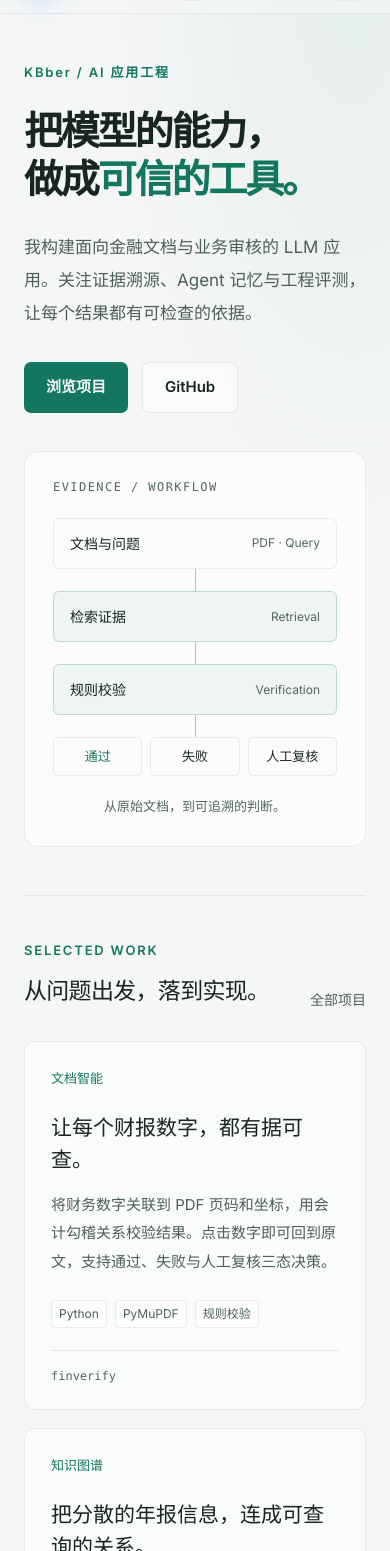
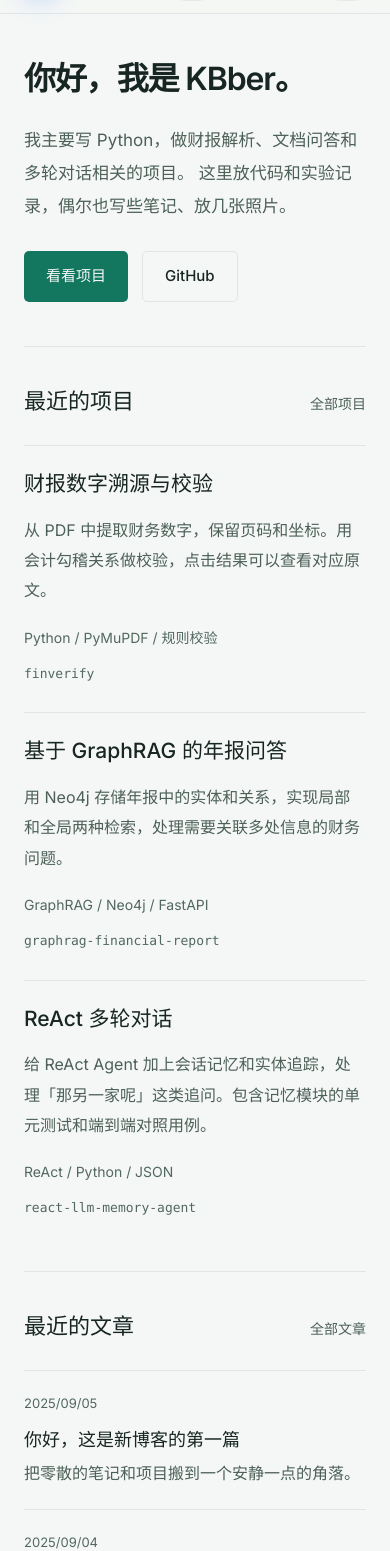
Before and after one commit to KBber/KBber.github.io, an Astro site: page / in a window 390 px wide. Shown: the part 49-1600 px from the top of the page. Built offline with nearby package versions, Linux system fonts and the light colour scheme; Astro itself is replaced by a stand-in of ours.

Commit message:
Simplify site copy and remove promotional styling

```diff
--- a/site.config.ts
+++ b/site.config.ts
@@ -8,9 +8,9 @@ export const SITE_CONFIG = {
   /** Site identity */
   brand: {
     name: 'KBber',
-    tagline: 'AI 应用工程与实验记录',
-    signature: 'Run the experiment. Trust the numbers. Ship the thing.',
-    bio: '围绕 Agent · LLM · 强化学习的工程作品集 — 把论文搬进能跑、可测、可上线的系统。',
+    tagline: '项目与笔记',
+    signature: '代码、实验记录和日常笔记。',
+    bio: '我主要写 Python，做财报解析、文档问答和多轮对话相关的项目。',
   },
 
   /** Owner profile (used on Home and About) */
@@ -68,7 +68,7 @@ export const SITE_CONFIG = {
   seo: {
     titleTemplate: '%s · KBber',
     description:
-      'KBber 的个人主页 — AI Engineer，专注于 Agent 系统、LLM 应用工程（GraphRAG、Contextual RAG）与强化学习微调（GRPO / RLHF）。',
+      'KBber 的个人网站。记录 Python 和 LLM 应用项目，也放文章、笔记和照片。',
     ogImage: '/assets/2.jpg',
     lang: 'zh-CN',
   },
--- a/src/data/projects.ts
+++ b/src/data/projects.ts
@@ -1,11 +1,83 @@
 export const projects = [
-  { name: 'finverify', category: '文档智能', title: '让每个财报数字，都有据可查。', description: '将财务数字关联到 PDF 页码和坐标，用会计勾稽关系校验结果。点击数字即可回到原文，支持通过、失败与人工复核三态决策。', stack: ['Python', 'PyMuPDF', '规则校验'], href: 'https://github.com/KBber/finverify', featured: true },
-  { name: 'graphrag-financial-report', category: '知识图谱', title: '把分散的年报信息，连成可查询的关系。', description: '通过 Neo4j 组织实体与关系，结合局部和全局检索，处理需要串联多处证据的财务问题。', stack: ['GraphRAG', 'Neo4j', 'FastAPI'], href: 'https://github.com/KBber/graphrag-financial-report', featured: true },
-  { name: 'react-llm-memory-agent', category: 'Agent 记忆', title: '让「那另一家呢」成为一个完整问题。', description: '按会话保存短期记忆，通过实体追踪与指代消解改写追问，再交给 ReAct 工具链处理。包含单元测试与端到端对照用例。', stack: ['ReAct', 'Memory', 'Python'], href: 'https://github.com/KBber/react-llm-memory-agent', featured: true },
-  { name: 'video-skills-repo', category: '开发者工具', title: '把视频制作能力，装进 Agent 的工具箱。', description: '整合 5 套上游工具的 26 个技能，提供跨平台安装、依赖检查与技能发现校验。', stack: ['PowerShell', 'Python', 'CI'], href: 'https://github.com/KBber/video-skills-repo', featured: false },
-  { name: 'pd-grpo', category: '强化学习', title: '在重复博弈中，观察策略如何形成。', description: '用 GRPO 训练囚徒困境中的决策策略，通过训练曲线与实验记录分析合作和背叛行为。', stack: ['GRPO', 'PyTorch', 'Qwen'], href: 'https://github.com/KBber/pd-grpo', featured: false },
-  { name: 'chinese-ner-sequence-labeling', category: '自然语言处理', title: '同一个实体识别任务，比较四条技术路线。', description: '对比 BERT、CRF、LLM 提示与 LoRA 微调，记录不同建模方法的实现与评测。', stack: ['BERT', 'CRF', 'LoRA'], href: 'https://github.com/KBber/chinese-ner-sequence-labeling', featured: false },
-  { name: 'edgeai-trash-classifier', category: '端侧 AI', title: '把图像分类模型，部署到手机端。', description: '从图像分类训练到 Android 相机推理，探索轻量模型在端侧设备的交付。', stack: ['MobileNetV2', 'Android'], href: 'https://github.com/KBber/edgeai-trash-classifier', featured: false },
-  { name: 'contextual-retrieval-for-user-memory', category: '上下文工程', title: '为用户记忆补充可检索的上下文。', description: '围绕上下文检索与结构化记忆卡片，探索多轮交互中的记忆组织。', stack: ['Contextual RAG', 'Memory'], href: 'https://github.com/KBber/contextual-retrieval-for-user-memory', featured: false },
-  { name: 'S2DL', category: '研究复现', title: '高光谱图像聚类的运行环境适配。', description: '基于上游研究实现，处理 MATLAB 兼容性、构建与路径配置。', stack: ['MATLAB', 'Hyperspectral'], href: 'https://github.com/KBber/S2DL', featured: false },
+  {
+    name: 'finverify',
+    title: '财报数字溯源与校验',
+    description:
+      '从 PDF 中提取财务数字，保留页码和坐标。用会计勾稽关系做校验，点击结果可以查看对应原文。',
+    stack: ['Python', 'PyMuPDF', '规则校验'],
+    href: 'https://github.com/KBber/finverify',
+    featured: true,
+  },
+  {
+    name: 'graphrag-financial-report',
+    title: '基于 GraphRAG 的年报问答',
+    description:
+      '用 Neo4j 存储年报中的实体和关系，实现局部和全局两种检索，处理需要关联多处信息的财务问题。',
+    stack: ['GraphRAG', 'Neo4j', 'FastAPI'],
+    href: 'https://github.com/KBber/graphrag-financial-report',
+    featured: true,
+  },
+  {
+    name: 'react-llm-memory-agent',
+    title: 'ReAct 多轮对话',
+    description:
+      '给 ReAct Agent 加上会话记忆和实体追踪，处理「那另一家呢」这类追问。包含记忆模块的单元测试和端到端对照用例。',
+    stack: ['ReAct', 'Python', 'JSON'],
+    href: 'https://github.com/KBber/react-llm-memory-agent',
+    featured: true,
+  },
+  {
+    name: 'video-skills-repo',
+    title: '视频 Skills 安装工具',
+    description:
+      '把 5 套上游工具的 26 个技能打包安装到 MiniMax Code。提供跨平台安装脚本、依赖检查和技能发现校验。',
+    stack: ['PowerShell', 'Python', 'GitHub Actions'],
+    href: 'https://github.com/KBber/video-skills-repo',
+    featured: false,
+  },
+  {
+    name: 'pd-grpo',
+    title: '囚徒困境中的 GRPO 训练',
+    description:
+      '用 GRPO 训练小模型参与重复囚徒困境，记录训练过程和策略变化，分析模型何时选择合作或背叛。',
+    stack: ['GRPO', 'PyTorch', 'Qwen'],
+    href: 'https://github.com/KBber/pd-grpo',
+    featured: false,
+  },
+  {
+    name: 'chinese-ner-sequence-labeling',
+    title: '中文命名实体识别对比',
+    description:
+      '在同一任务上对比 BERT+Linear、BERT+CRF、LLM API 和 LoRA 微调，记录各自的训练与评测结果。',
+    stack: ['BERT', 'CRF', 'LoRA'],
+    href: 'https://github.com/KBber/chinese-ner-sequence-labeling',
+    featured: false,
+  },
+  {
+    name: 'edgeai-trash-classifier',
+    title: 'Android 垃圾分类',
+    description:
+      '训练轻量图像分类模型并部署到 Android，接入相机画面进行识别。',
+    stack: ['MobileNetV2', 'Android'],
+    href: 'https://github.com/KBber/edgeai-trash-classifier',
+    featured: false,
+  },
+  {
+    name: 'contextual-retrieval-for-user-memory',
+    title: '用户记忆检索实验',
+    description:
+      '实现上下文检索与 JSON 记忆卡片，测试多轮对话中如何存储和查回用户信息。',
+    stack: ['Contextual RAG', 'Memory'],
+    href: 'https://github.com/KBber/contextual-retrieval-for-user-memory',
+    featured: false,
+  },
+  {
+    name: 'S2DL',
+    title: 'S2DL 运行环境适配',
+    description:
+      '为上游高光谱图像聚类代码修复 MATLAB 兼容性、构建脚本和路径配置。',
+    stack: ['MATLAB', '高光谱图像'],
+    href: 'https://github.com/KBber/S2DL',
+    featured: false,
+  },
 ];
--- a/src/pages/index.astro
+++ b/src/pages/index.astro
@@ -2,37 +2,66 @@
 import { getCollection } from 'astro:content';
 import BaseLayout from '@layouts/BaseLayout.astro';
 import { projects } from '../data/projects';
-const posts = (await getCollection('posts', ({ data }) => !data.draft)).sort((a,b) => +b.data.pubDate - +a.data.pubDate).slice(0,3);
+
+const posts = (await getCollection('posts', ({ data }) => !data.draft))
+  .sort((a, b) => +b.data.pubDate - +a.data.pubDate)
+  .slice(0, 3);
 ---
+
 <BaseLayout activeNav="/">
   <div class="portfolio-home">
     <section class="intro">
-      <div class="intro-copy">
-        <p class="eyebrow">KBber / AI 应用工程</p>
-        <h1>把模型的能力，<br />做成<span>可信的工具。</span></h1>
-        <p class="intro-description">我构建面向金融文档与业务审核的 LLM 应用。关注证据溯源、Agent 记忆与工程评测，让每个结果都有可检查的依据。</p>
-        <div class="intro-actions"><a class="primary-action" href="/projects/">浏览项目</a><a class="secondary-action" href="https://github.com/KBber">GitHub</a></div>
-      </div>
-      <div class="system-map" aria-label="文档输入、检索、校验与人工复核的工作流程">
-        <div class="map-caption">EVIDENCE / WORKFLOW</div>
-        <div class="map-input">文档与问题 <span>PDF · Query</span></div>
-        <div class="map-connector"></div>
-        <div class="map-stage"><b>检索证据</b><span>Retrieval</span></div>
-        <div class="map-connector"></div>
-        <div class="map-stage"><b>规则校验</b><span>Verification</span></div>
-        <div class="map-connector"></div>
-        <div class="map-results"><span>通过</span><span>失败</span><span>人工复核</span></div>
-        <p>从原始文档，到可追溯的判断。</p>
+      <h1>你好，我是 KBber。</h1>
+      <p class="intro-description">
+        我主要写 Python，做财报解析、文档问答和多轮对话相关的项目。
+        这里放代码和实验记录，偶尔也写些笔记、放几张照片。
+      </p>
+      <div class="intro-actions">
+        <a class="primary-action" href="/projects/">看看项目</a>
+        <a class="secondary-action" href="https://github.com/KBber">GitHub</a>
       </div>
     </section>
-    <section class="work-section">
-      <div class="section-heading"><div><p class="eyebrow">SELECTED WORK</p><h2>从问题出发，落到实现。</h2></div><a href="/projects/">全部项目</a></div>
-      <div class="work-grid">{projects.filter(p=>p.featured).map(p=><a class="work-card" href={p.href}><span class="work-category">{p.category}</span><h3>{p.title}</h3><p>{p.description}</p><div class="work-stack">{p.stack.map(s=><span>{s}</span>)}</div><span class="repo-name">{p.name}</span></a>)}</div>
+
+    <section class="work-section" aria-labelledby="work-heading">
+      <div class="section-heading">
+        <h2 id="work-heading">最近的项目</h2>
+        <a href="/projects/">全部项目</a>
+      </div>
+      <div class="work-grid">
+        {projects.filter((project) => project.featured).map((project) => (
+          <a class="work-card" href={project.href}>
+            <h3>{project.title}</h3>
+            <p>{project.description}</p>
+            <div class="work-stack">{project.stack.join(' / ')}</div>
+            <span class="repo-name">{project.name}</span>
+          </a>
+        ))}
+      </div>
     </section>
-    <section class="writing-section">
-      <div class="section-heading"><div><p class="eyebrow">FIELD NOTES</p><h2>写下过程，也记录判断。</h2></div><a href="/posts/">全部文章</a></div>
-      <div class="writing-list">{posts.map(p=><a href={`/posts/${p.id}/`}><time datetime={p.data.pubDate.toISOString()}>{p.data.pubDate.toLocaleDateString('zh-CN',{year:'numeric',month:'2-digit',day:'2-digit',timeZone:'Asia/Shanghai'})}</time><div><h3>{p.data.title}</h3><p>{p.data.description}</p></div><span class="writing-type">阅读文章</span></a>)}</div>
+
+    <section class="writing-section" aria-labelledby="writing-heading">
+      <div class="section-heading">
+        <h2 id="writing-heading">最近的文章</h2>
+        <a href="/posts/">全部文章</a>
+      </div>
+      <div class="writing-list">
+        {posts.map((post) => (
+          <a href={`/posts/${post.id}/`}>
+            <time datetime={post.data.pubDate.toISOString()}>
+              {post.data.pubDate.toLocaleDateString('zh-CN', {
+                year: 'numeric',
+                month: '2-digit',
+                day: '2-digit',
+                timeZone: 'Asia/Shanghai',
+              })}
+            </time>
+            <div>
+              <h3>{post.data.title}</h3>
+              <p>{post.data.description}</p>
+            </div>
+          </a>
+        ))}
+      </div>
     </section>
-    <section class="closing"><h2>从代码开始交流。</h2><p>项目实现、实验记录与工具，都在 GitHub。</p><a class="secondary-action" href="https://github.com/KBber">访问 GitHub</a></section>
   </div>
 </BaseLayout>
--- a/src/styles/global.css
+++ b/src/styles/global.css
@@ -623,67 +623,307 @@ button { font-family: inherit; cursor: pointer; }
   }
 }
 
-/* Editorial portfolio layer, shared by the home and project directory. */
-:root { --accent:#55d6bd; --accent-soft:#81e6d2; --accent-deep:#178a73; --font-sans:'Inter','Noto Sans SC',system-ui,sans-serif; --bg:#101416; --bg-2:#141b1d; --ink:#eef3f1; --ink-2:#b2beb9; --muted:#9eafa8; }
-:root.light-mode { --accent:#137760; --accent-soft:#12634f; --bg:#f5f7f6; --bg-2:#edf1ee; --ink:#172622; --ink-2:#4c6057; --muted:#52685e; }
-body::before { background:radial-gradient(ellipse at 90% 0%,color-mix(in srgb,var(--accent) 7%,transparent),transparent 50%),var(--bg); }
-body::after { display:none; }
-.navbar { margin-bottom:0; }
-.nav-inner { max-width:1240px; }
-.logo { background:var(--accent); color:var(--bg); box-shadow:none; }
-.portfolio-home { max-width:1192px; padding:0 24px; margin:auto; }
-.intro { padding:100px 0 90px; display:grid; grid-template-columns:1.45fr 1fr; align-items:center; gap:80px; border-bottom:1px solid var(--line); }
-.eyebrow { font-size:13px; font-weight:600; letter-spacing:.14em; color:var(--accent); margin:0 0 24px; }
-.intro h1,.project-directory h1 { font-size:clamp(36px,4.7vw,62px); line-height:1.22; letter-spacing:-.055em; font-weight:600; margin:0 0 28px; }
-.intro h1 span { color:var(--accent); }
-.intro-description { font-size:17px; line-height:1.95; color:var(--ink-2); max-width:620px; }
-.intro-actions { display:flex; flex-wrap:wrap; gap:14px; margin-top:32px; }
-.primary-action,.secondary-action { display:inline-flex; align-items:center; justify-content:center; padding:12px 22px; border-radius:7px; font-size:15px; font-weight:600; text-decoration:none; min-height:48px; }
-.primary-action { color:var(--bg); background:var(--accent); }
-.secondary-action { color:var(--ink); border:1px solid var(--line); background:var(--glass-highlight); }
-.system-map { border:1px solid var(--line); border-radius:14px; padding:28px; background:var(--glass-bg); position:relative; }
-.map-caption { font:12px var(--font-mono); color:var(--muted); letter-spacing:.12em; margin-bottom:24px; }
-.map-input,.map-stage { border:1px solid var(--line); border-radius:6px; padding:13px 16px; display:flex; justify-content:space-between; gap:8px; align-items:center; font-size:14px; }
-.map-input span,.map-stage span { font-size:12px; color:var(--muted); }
-.map-stage { background:color-mix(in srgb,var(--accent) 6%,transparent); border-color:color-mix(in srgb,var(--accent) 22%,transparent); }
-.map-stage b { font-weight:500; }
-.map-connector { height:22px; width:1px; background:var(--accent); margin:auto; opacity:.4; }
-.map-results { display:flex; gap:8px; }
-.map-results span { flex:1; text-align:center; font-size:13px; padding:8px 3px; border:1px solid var(--line); border-radius:5px; }
-.map-results span:first-child { color:var(--accent); }
-.system-map>p { font-size:13px; color:var(--muted); margin:20px 0 0; text-align:center; }
-.work-section,.writing-section { padding:68px 0; border-bottom:1px solid var(--line); }
-.section-heading { display:flex; justify-content:space-between; align-items:end; gap:20px; margin-bottom:30px; }
-.section-heading .eyebrow { margin-bottom:12px; }
-.section-heading h2,.closing h2 { font-size:28px; letter-spacing:-.03em; font-weight:500; margin:0; }
-.section-heading>a { white-space:nowrap; font-size:14px; color:var(--ink-2); }
-.work-grid { display:grid; grid-template-columns:repeat(3,minmax(0,1fr)); gap:18px; }
-.work-card { display:flex; flex-direction:column; min-width:0; padding:26px; border:1px solid var(--line); border-radius:10px; background:var(--glass-highlight); color:var(--ink); text-decoration:none; transition:border-color .2s,transform .2s; }
-.work-card:hover { transform:translateY(-3px); border-color:var(--accent); }
-.work-category { color:var(--accent); font-size:13px; }
-.work-card h3,.work-card h2 { font-size:21px; line-height:1.55; font-weight:500; margin:22px 0 14px; }
-.work-card>p { font-size:15px; line-height:1.9; color:var(--ink-2); margin:0 0 24px; }
-.work-stack { display:flex; gap:8px; flex-wrap:wrap; margin-top:auto; }
-.work-stack span { font-size:12px; color:var(--ink-2); background:var(--glass-highlight); border:1px solid var(--line); padding:3px 7px; border-radius:4px; }
-.repo-name { font:12px var(--font-mono); overflow-wrap:anywhere; color:var(--muted); border-top:1px solid var(--line); padding-top:18px; margin-top:22px; }
-.writing-list>a { display:flex; gap:26px; align-items:baseline; padding:24px 0; border-bottom:1px solid var(--line); text-decoration:none; color:var(--ink); }
-.writing-list time,.writing-type { font-size:13px; color:var(--muted); white-space:nowrap; }
-.writing-list h3 { font-size:18px; font-weight:500; margin:0 0 6px; }
-.writing-list p { font-size:15px; color:var(--ink-2); margin:0; }
-.writing-type { margin-left:auto; }
-.closing { padding:65px 0; }
-.closing p { color:var(--ink-2); margin-bottom:24px; }
-.project-directory { padding-top:72px; padding-bottom:60px; }
-.project-directory>.work-grid { margin-top:45px; row-gap:24px; }
-.local-work { padding:32px 0; border-top:1px solid var(--line); margin-top:32px; max-width:840px; }
-.local-work h2 { font-size:24px; font-weight:500; }
-.local-work p { font-size:16px; line-height:1.9; color:var(--ink-2); }
-:focus-visible { outline:2px solid var(--accent); outline-offset:5px; }
-@media(max-width:1000px) { .intro { gap:35px; padding:70px 0; } .work-grid { grid-template-columns:repeat(2,minmax(0,1fr)); } .nav-inner { gap:10px; } .nav-links { gap:2px; } }
-@media(max-width:720px) { .intro { grid-template-columns:1fr; gap:38px; padding:48px 0; } .intro h1 { font-size:39px; } .work-grid { grid-template-columns:1fr; } .system-map { max-width:440px; width:100%; } .section-heading h2 { font-size:23px; } .work-section,.writing-section { padding:44px 0; } .writing-list>a { flex-wrap:wrap; gap:10px; } .writing-list>a>div { width:100%; } .writing-type { display:none; } .project-directory { padding-top:44px; } }
-@media(prefers-reduced-motion:reduce) { html { scroll-behavior:auto; } *,*::before,*::after { animation:none!important; transition:none!important; } .work-card:hover { transform:none; } }
-@media(max-width:720px) {
-  .nav-links { visibility:hidden; background:var(--bg-2); }
-  .nav-links.is-open { visibility:visible; }
-  .nav-links a { display:block; min-height:44px; }
+/* Portfolio pages */
+:root {
+  --accent: #55d6bd;
+  --accent-soft: #81e6d2;
+  --accent-deep: #178a73;
+  --font-sans: 'Inter', 'Noto Sans SC', system-ui, sans-serif;
+  --bg: #101416;
+  --bg-2: #141b1d;
+  --ink: #eef3f1;
+  --ink-2: #b2beb9;
+  --muted: #9eafa8;
 }
+
+:root.light-mode {
+  --accent: #137760;
+  --accent-soft: #12634f;
+  --bg: #f5f7f6;
+  --bg-2: #edf1ee;
+  --ink: #172622;
+  --ink-2: #4c6057;
+  --muted: #52685e;
+}
+
+body::before {
+  background: var(--bg);
+}
+
+body::after {
+  display: none;
+}
+
+.navbar {
+  margin-bottom: 0;
+}
+
+.nav-inner {
+  max-width: 1240px;
+}
+
+.logo {
+  background: var(--accent);
+  color: var(--bg);
+  box-shadow: none;
+}
+
+.portfolio-home {
+  max-width: 1192px;
+  padding: 0 24px;
+  margin: auto;
+}
+
+.intro {
+  padding: 76px 0 64px;
+  border-bottom: 1px solid var(--line);
+}
+
+.intro h1,
+.project-directory h1 {
+  font-size: clamp(32px, 4vw, 48px);
+  line-height: 1.3;
+  letter-spacing: -.035em;
+  font-weight: 600;
+  margin: 0 0 24px;
+}
+
+.intro-description {
+  max-width: 650px;
+  font-size: 17px;
+  line-height: 1.95;
+  color: var(--ink-2);
+}
+
+.intro-actions {
+  display: flex;
+  flex-wrap: wrap;
+  gap: 14px;
+  margin-top: 28px;
+}
+
+.primary-action,
+.secondary-action {
+  display: inline-flex;
+  align-items: center;
+  justify-content: center;
+  min-height: 48px;
+  padding: 12px 22px;
+  border-radius: 5px;
+  font-size: 15px;
+  font-weight: 500;
+  text-decoration: none;
+}
+
+.primary-action {
+  color: var(--bg);
+  background: var(--accent);
+}
+
+.secondary-action {
+  color: var(--ink);
+  border: 1px solid var(--line);
+}
+
+.work-section,
+.writing-section {
+  padding: 48px 0;
+  border-bottom: 1px solid var(--line);
+}
+
+.section-heading {
+  display: flex;
+  justify-content: space-between;
+  align-items: baseline;
+  gap: 20px;
+  margin-bottom: 26px;
+}
+
+.section-heading h2 {
+  margin: 0;
+  font-size: 24px;
+  font-weight: 500;
+}
+
+.section-heading > a {
+  white-space: nowrap;
+  font-size: 14px;
+  color: var(--ink-2);
+}
+
+.work-grid {
+  display: grid;
+  grid-template-columns: repeat(3, minmax(0, 1fr));
+  gap: 28px;
+}
+
+.work-card {
+  display: flex;
+  flex-direction: column;
+  min-width: 0;
+  padding: 22px 0 16px;
+  border-top: 1px solid var(--line);
+  color: var(--ink);
+  text-decoration: none;
+}
+
+.work-card h3,
+.work-card h2 {
+  margin: 0 0 14px;
+  font-size: 21px;
+  line-height: 1.55;
+  font-weight: 500;
+  transition: color .2s;
+}
+
+.work-card:hover h3,
+.work-card:hover h2 {
+  color: var(--accent);
+}
+
+.work-card > p {
+  margin: 0 0 20px;
+  font-size: 16px;
+  line-height: 1.9;
+  color: var(--ink-2);
+}
+
+.work-stack {
+  margin-top: auto;
+  font-size: 14px;
+  line-height: 1.7;
+  color: var(--muted);
+}
+
+.repo-name {
+  margin-top: 14px;
+  font: 13px/1.6 var(--font-mono);
+  overflow-wrap: anywhere;
+  color: var(--muted);
+}
+
+.writing-list > a {
+  display: flex;
+  align-items: baseline;
+  gap: 26px;
+  padding: 22px 0;
+  border-top: 1px solid var(--line);
+  color: var(--ink);
+  text-decoration: none;
+}
+
+.writing-list time {
+  font-size: 13px;
+  color: var(--muted);
+  white-space: nowrap;
+}
+
+.writing-list h3 {
+  margin: 0 0 6px;
+  font-size: 18px;
+  font-weight: 500;
+}
+
+.writing-list a:hover h3 {
+  color: var(--accent);
+}
+
+.writing-list p {
+  margin: 0;
+  font-size: 16px;
+  color: var(--ink-2);
+}
+
+.project-directory {
+  padding-top: 64px;
+  padding-bottom: 60px;
+}
+
+.project-directory > .work-grid {
+  margin-top: 40px;
+  row-gap: 24px;
+}
+
+.local-work {
+  max-width: 840px;
+  padding: 24px 0;
+  border-top: 1px solid var(--line);
+  margin-top: 24px;
+}
+
+.local-work h2 {
+  font-size: 23px;
+  font-weight: 500;
+}
+
+.local-work p {
+  font-size: 16px;
+  line-height: 1.9;
+  color: var(--ink-2);
+}
+
+:focus-visible {
+  outline: 2px solid var(--accent);
+  outline-offset: 5px;
+}
+
+@media (max-width: 1000px) {
+  .work-grid {
+    grid-template-columns: repeat(2, minmax(0, 1fr));
+  }
+
+  .nav-inner {
+    gap: 10px;
+  }
+
+  .nav-links {
+    gap: 2px;
+  }
+}
+
+@media (max-width: 720px) {
+  .intro {
+    padding: 44px 0;
+  }
+
+  .work-grid {
+    grid-template-columns: 1fr;
+    gap: 12px;
+  }
+
+  .section-heading h2 {
+    font-size: 22px;
+  }
+
+  .work-section,
+  .writing-section {
+    padding: 36px 0;
+  }
+
+  .writing-list > a {
+    flex-wrap: wrap;
+    gap: 10px;
+  }
+
+  .writing-list > a > div {
+    width: 100%;
+  }
+
+  .project-directory {
+    padding-top: 40px;
+  }
+
+  .nav-links {
+    visibility: hidden;
+    background: var(--bg-2);
+  }
+
+  .nav-links.is-open {
+    visibility: visible;
+  }
+
+  .nav-links a {
+    display: block;
+    min-height: 44px;
+  }
+}
```
Also changed, not shown: src/pages/about.astro (+23 -5 lines), src/pages/projects.astro (+28 -7 lines).
